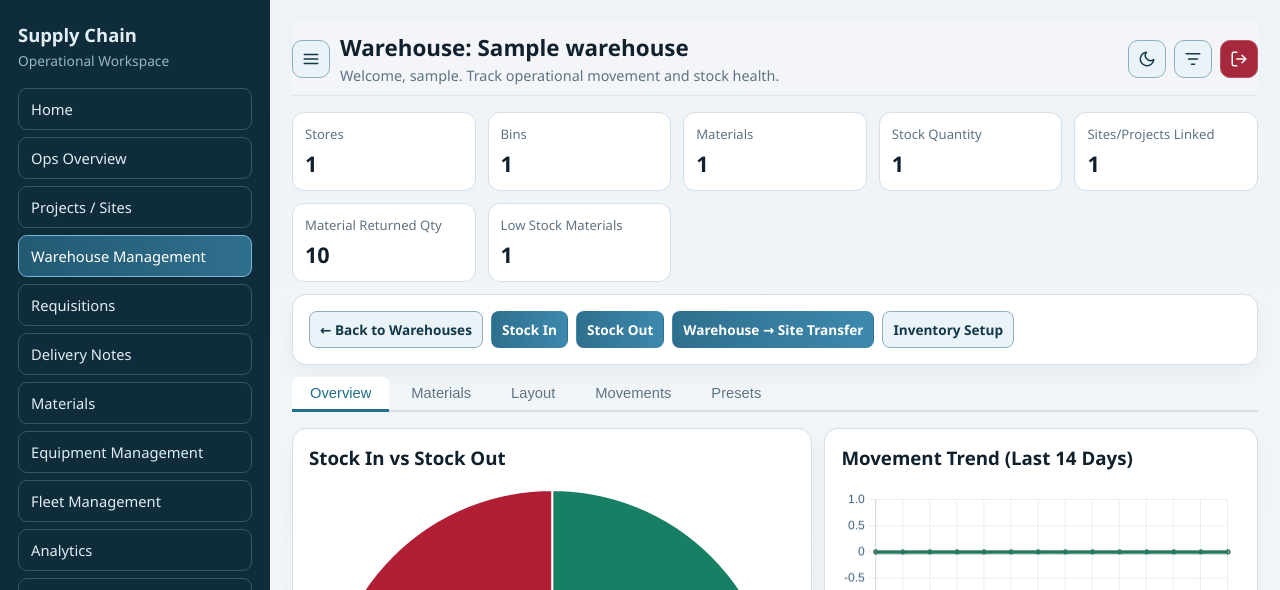
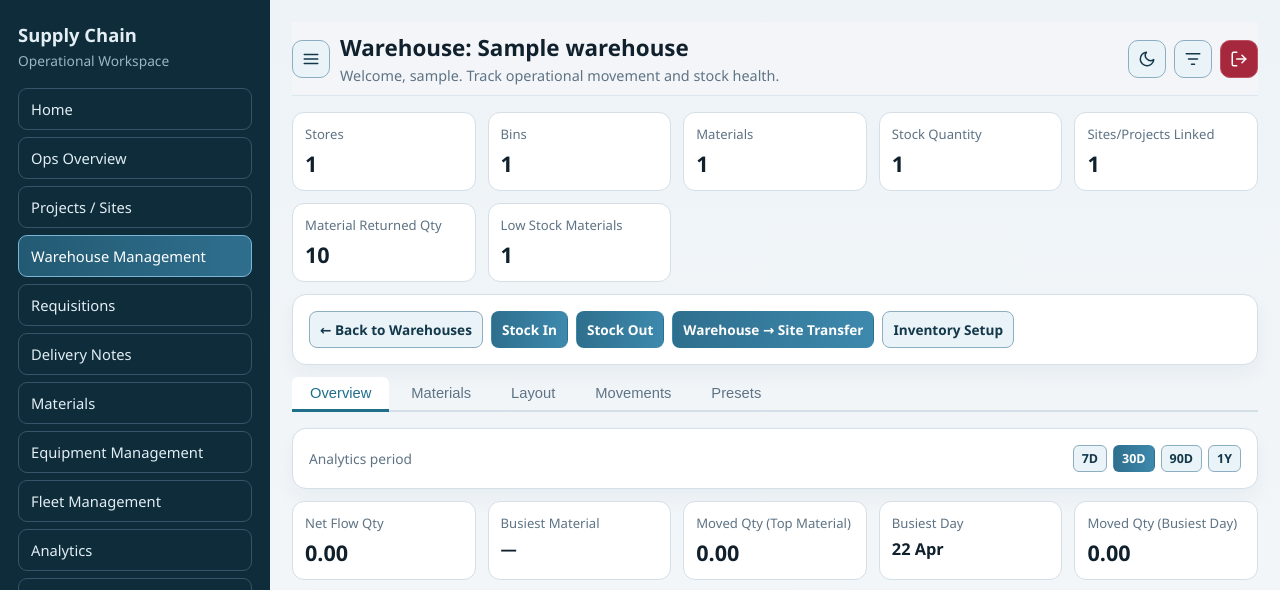
Before and after one commit to Vearve/Supplychain, a Django app: page /workspace/warehouse-management/1/manage/ in a window 1280 px wide. Shown: the top 590 px of the page. Run offline with Django 5.2, Linux system fonts and the light colour scheme; a user stored in the database is signed in; tables that the repository leaves empty hold one stand-in row (values such as "Sample post").

Commit message:
feat: add warehouse analytics period filters and chart drilldowns

```diff
--- a/SupplyChain_MNG/SupplChain_MNG/templates/SupplChain_MNG/warehouse_manage.html
+++ b/SupplyChain_MNG/SupplChain_MNG/templates/SupplChain_MNG/warehouse_manage.html
@@ -182,6 +182,24 @@
      TAB 1 — OVERVIEW
      ══════════════════════════════════ -->
 <div id="tab-overview" class="wh-tab-panel active">
+    <section class="panel panel-pad" style="margin-bottom: 12px; display:flex; align-items:center; justify-content:space-between; gap:10px; flex-wrap:wrap;">
+        <div style="font-size:0.86rem; color:var(--muted);">Analytics period</div>
+        <div style="display:flex; gap:6px; flex-wrap:wrap;">
+            <a class="btn {% if warehouse_selected_period == '7d' %}btn-primary{% else %}btn-neutral{% endif %} btn-sm" href="?period=7d">7D</a>
+            <a class="btn {% if warehouse_selected_period == '30d' %}btn-primary{% else %}btn-neutral{% endif %} btn-sm" href="?period=30d">30D</a>
+            <a class="btn {% if warehouse_selected_period == '90d' %}btn-primary{% else %}btn-neutral{% endif %} btn-sm" href="?period=90d">90D</a>
+            <a class="btn {% if warehouse_selected_period == '365d' %}btn-primary{% else %}btn-neutral{% endif %} btn-sm" href="?period=365d">1Y</a>
+        </div>
+    </section>
+
+    <section class="cards" style="margin-bottom: 12px;">
+        <article class="metric"><div class="label">Net Flow Qty</div><div class="value">{{ warehouse_net_flow_qty|floatformat:2 }}</div></article>
+        <article class="metric"><div class="label">Busiest Material</div><div class="value" style="font-size:1.02rem;">{{ warehouse_busiest_material }}</div></article>
+        <article class="metric"><div class="label">Moved Qty (Top Material)</div><div class="value">{{ warehouse_busiest_material_total|floatformat:2 }}</div></article>
+        <article class="metric"><div class="label">Busiest Day</div><div class="value" style="font-size:1.02rem;">{{ warehouse_busiest_day }}</div></article>
+        <article class="metric"><div class="label">Moved Qty (Busiest Day)</div><div class="value">{{ warehouse_busiest_day_total|floatformat:2 }}</div></article>
+    </section>
+
     <section class="split" style="margin-bottom: 12px;">
         <div class="panel panel-pad">
             <h3 style="margin-top: 0;">Stock In vs Stock Out</h3>
@@ -700,7 +718,7 @@
             <h3 style="margin: 0;">Recent Stock Movements</h3>
             <input type="search" id="movSearch" placeholder="Filter material, type, store…"
                 style="padding:6px 10px; border:1px solid var(--line); border-radius:8px; background:var(--bg); color:var(--text); font-size:0.88rem; width:220px;"
-                oninput="filterTable('movTable', this.value)">
+                oninput="setMovementSearch(this.value)">
         </div>
         <table id="movTable">
             <thead>
@@ -721,7 +739,7 @@
             </thead>
             <tbody>
                 {% for mov in recent_movements %}
-                <tr>
+                <tr data-mov-row="1" data-mov-direction="{{ mov.warehouse_direction|default:'' }}" data-mov-material="{{ mov.material.name|lower }}" data-mov-date="{{ mov.created_at|date:'Y-m-d' }}">
                     <td style="white-space:nowrap;">{{ mov.created_at|date:"d M Y H:i" }}</td>
                     <td>
                         {% if mov.movement_type == "RECEIPT" %}<span class="badge badge-ok">Receipt</span>
@@ -978,6 +996,7 @@ const WAREHOUSE_MOVEMENT_TIMELINE = JSON.parse('{{ warehouse_movement_timeline_j
 const WAREHOUSE_MATERIAL_FLOW = JSON.parse('{{ warehouse_material_flow_json|escapejs }}');
 const WH_PK = parseInt(document.getElementById('wh-config').dataset.pk, 10);
 var _stockActionMode = 'in';
+var _movementFilter = { query: '', direction: '', material: '', date: '' };
 
 // ── Material typeahead ──────────────────────────────────────────────────
 function filterMatList(q) {
@@ -1737,7 +1756,17 @@ if (typeof Chart !== 'undefined') {
                     backgroundColor: ['#177f63', '#b21f35']
                 }]
             },
-            options: { responsive: true, plugins: { legend: { position: 'bottom' } } }
+            options: {
+                responsive: true,
+                plugins: { legend: { position: 'bottom' } },
+                onClick: function(evt, elements) {
+                    if (!elements.length) return;
+                    var idx = elements[0].index;
+                    var label = (WAREHOUSE_STOCK_SPLIT[idx] && WAREHOUSE_STOCK_SPLIT[idx].label) || '';
+                    var direction = label.toLowerCase().indexOf('in') >= 0 ? 'inbound' : 'outbound';
+                    openMovementsFromChart({ direction: direction });
+                }
+            }
         });
     }
 
@@ -1783,6 +1812,14 @@ if (typeof Chart !== 'undefined') {
                 scales: {
                     x: { ticks: { color: '#355c7d' }, grid: { color: '#e8eff4' } },
                     y: { ticks: { color: '#355c7d' }, grid: { color: '#e8eff4' } }
+                },
+                onClick: function(evt, elements) {
+                    if (!elements.length) return;
+                    var point = elements[0];
+                    var dirByDataset = ['inbound', 'outbound', 'internal'];
+                    var direction = dirByDataset[point.datasetIndex] || '';
+                    var item = WAREHOUSE_MOVEMENT_TIMELINE[point.index] || {};
+                    openMovementsFromChart({ direction: direction, date: item.iso || '' });
                 }
             }
         });
@@ -1815,10 +1852,50 @@ if (typeof Chart !== 'undefined') {
                 scales: {
                     x: { ticks: { color: '#355c7d' }, grid: { color: '#e8eff4' } },
                     y: { ticks: { color: '#355c7d' }, grid: { color: '#e8eff4' } }
+                },
+                onClick: function(evt, elements) {
+                    if (!elements.length) return;
+                    var point = elements[0];
+                    var material = (WAREHOUSE_MATERIAL_FLOW[point.index] && WAREHOUSE_MATERIAL_FLOW[point.index].name) || '';
+                    var direction = point.datasetIndex === 0 ? 'inbound' : 'outbound';
+                    openMovementsFromChart({ material: material, direction: direction });
                 }
             }
         });
     }
+}
+
+function openMovementsFromChart(opts) {
+    opts = opts || {};
+    _movementFilter.direction = opts.direction || '';
+    _movementFilter.material = (opts.material || '').toLowerCase();
+    _movementFilter.date = opts.date || '';
+    _movementFilter.query = _movementFilter.material || '';
+
+    var movSearch = document.getElementById('movSearch');
+    if (movSearch) movSearch.value = opts.material || '';
+
+    var movBtn = document.querySelector('.wh-tab-btn[data-tab="movements"]');
+    if (movBtn) switchTab('movements', movBtn);
+    applyMovementFilters();
+    var movTable = document.getElementById('movTable');
+    if (movTable) movTable.scrollIntoView({ behavior: 'smooth', block: 'start' });
+}
+
+function setMovementSearch(query) {
+    _movementFilter.query = (query || '').toLowerCase();
+    applyMovementFilters();
+}
+
+function applyMovementFilters() {
+    var rows = document.querySelectorAll('#movTable tbody tr[data-mov-row="1"]');
+    rows.forEach(function(row) {
+        var textOk = !_movementFilter.query || row.textContent.toLowerCase().indexOf(_movementFilter.query) >= 0;
+        var dirOk = !_movementFilter.direction || row.dataset.movDirection === _movementFilter.direction;
+        var matOk = !_movementFilter.material || (row.dataset.movMaterial || '').indexOf(_movementFilter.material) >= 0;
+        var dateOk = !_movementFilter.date || row.dataset.movDate === _movementFilter.date;
+        row.style.display = (textOk && dirOk && matOk && dateOk) ? '' : 'none';
+    });
 }
 
 function filterTable(tableId, query) {
--- a/SupplyChain_MNG/SupplChain_MNG/views.py
+++ b/SupplyChain_MNG/SupplChain_MNG/views.py
@@ -1,4 +1,4 @@
-from datetime import timedelta
+from datetime import datetime, time, timedelta
 import csv
 import json
 import importlib
@@ -1298,6 +1298,9 @@ def warehouse_manage_view(request, pk):
         balances_qs = balances_qs.filter(storage_bin__store_location_id__in=scoped_ids)
 
     wh_store_ids = list(stores_qs.values_list("id", flat=True))
+    selected_period = request.GET.get("period", "30d")
+    if selected_period not in ["7d", "30d", "90d", "365d"]:
+        selected_period = "30d"
 
     recent_movements = list(
         InventoryMovement.objects.select_related(
@@ -1309,6 +1312,8 @@ def warehouse_manage_view(request, pk):
     warehouse_movements_qs = InventoryMovement.objects.select_related(
         "material", "from_store", "to_store", "from_bin", "to_bin", "created_by"
     ).filter(Q(from_store_id__in=wh_store_ids) | Q(to_store_id__in=wh_store_ids))
+    period_start = _period_start(selected_period)
+    period_movements_qs = warehouse_movements_qs.filter(created_at__gte=period_start) if period_start else warehouse_movements_qs
     inbound_movement_count = 0
     outbound_movement_count = 0
     internal_movement_count = 0
@@ -1328,24 +1333,29 @@ def warehouse_manage_view(request, pk):
             mov.counterparty_label = mov.to_store.name if mov.to_store else "External destination"
             outbound_movement_count += 1
 
-    stock_in_total = warehouse_movements_qs.filter(to_store_id__in=wh_store_ids).aggregate(total=Sum("quantity"))["total"] or 0
-    stock_out_total = warehouse_movements_qs.filter(from_store_id__in=wh_store_ids).aggregate(total=Sum("quantity"))["total"] or 0
+    stock_in_total = period_movements_qs.filter(to_store_id__in=wh_store_ids).aggregate(total=Sum("quantity"))["total"] or 0
+    stock_out_total = period_movements_qs.filter(from_store_id__in=wh_store_ids).aggregate(total=Sum("quantity"))["total"] or 0
 
     today = timezone.localdate()
     trend_days = 14
     trend_dates = [today - timedelta(days=offset) for offset in range(trend_days - 1, -1, -1)]
     timeline_map = {
-        day.isoformat(): {"date": day.strftime("%d %b"), "inbound": 0.0, "outbound": 0.0, "internal": 0.0}
+        day.isoformat(): {
+            "date": day.strftime("%d %b"),
+            "iso": day.isoformat(),
+            "inbound": 0.0,
+            "outbound": 0.0,
+            "internal": 0.0,
+        }
         for day in trend_dates
     }
-    trend_start_dt = timezone.make_aware(
-        timezone.datetime.combine(trend_dates[0], timezone.datetime.min.time())
-    )
-    trend_rows = warehouse_movements_qs.filter(created_at__gte=trend_start_dt).values(
+    trend_start_dt = timezone.make_aware(datetime.combine(trend_dates[0], time.min))
+    trend_rows = period_movements_qs.filter(created_at__gte=trend_start_dt).values(
         "created_at", "from_store_id", "to_store_id", "quantity"
     )
     for row in trend_rows:
-        day_key = timezone.localtime(row["created_at"]).date().isoformat()
+        created_at = timezone.localtime(row["created_at"])
+        day_key = created_at.date().isoformat()
         if day_key not in timeline_map:
             continue
         from_here = row["from_store_id"] in wh_store_ids if row["from_store_id"] else False
@@ -1360,7 +1370,7 @@ def warehouse_manage_view(request, pk):
 
     movement_timeline = [timeline_map[day.isoformat()] for day in trend_dates]
     material_flow = list(
-        warehouse_movements_qs
+        period_movements_qs
         .values("material__name")
         .annotate(
             inbound=Sum(
@@ -1389,6 +1399,17 @@ def warehouse_manage_view(request, pk):
             ),
         )
         .order_by("-total_moved")[:8]
+    )
+    busiest_material = material_flow[0] if material_flow else None
+    busiest_day = max(
+        movement_timeline,
+        key=lambda row: (row["inbound"] + row["outbound"] + row["internal"]),
+        default=None,
+    )
+    busiest_day_total = (
+        (busiest_day["inbound"] + busiest_day["outbound"] + busiest_day["internal"])
+        if busiest_day
+        else 0
     )
 
     linked_projects = list(
@@ -1711,7 +1732,16 @@ def warehouse_manage_view(request, pk):
                 {"label": "Stock In", "total": float(stock_in_total)},
                 {"label": "Stock Out", "total": float(stock_out_total)},
             ]),
-            "warehouse_movement_timeline_json": json.dumps(movement_timeline),
+            "warehouse_movement_timeline_json": json.dumps([
+                {
+                    "date": row["date"],
+                    "iso": row["iso"],
+                    "inbound": row["inbound"],
+                    "outbound": row["outbound"],
+                    "internal": row["internal"],
+                }
+                for row in movement_timeline
+            ]),
             "warehouse_material_flow_json": json.dumps([
                 {
                     "name": row["material__name"] or "Unknown",
@@ -1721,6 +1751,12 @@ def warehouse_manage_view(request, pk):
                 }
                 for row in material_flow
             ]),
+            "warehouse_selected_period": selected_period,
+            "warehouse_net_flow_qty": float(stock_in_total or 0) - float(stock_out_total or 0),
+            "warehouse_busiest_material": (busiest_material["material__name"] if busiest_material else "—"),
+            "warehouse_busiest_material_total": float((busiest_material["total_moved"] if busiest_material else 0) or 0),
+            "warehouse_busiest_day": (busiest_day["date"] if busiest_day else "—"),
+            "warehouse_busiest_day_total": float(busiest_day_total or 0),
             "recent_movements": recent_movements,
             "all_materials_json": json.dumps(all_materials),
             "alloc_store_rows": alloc_store_rows,
```
